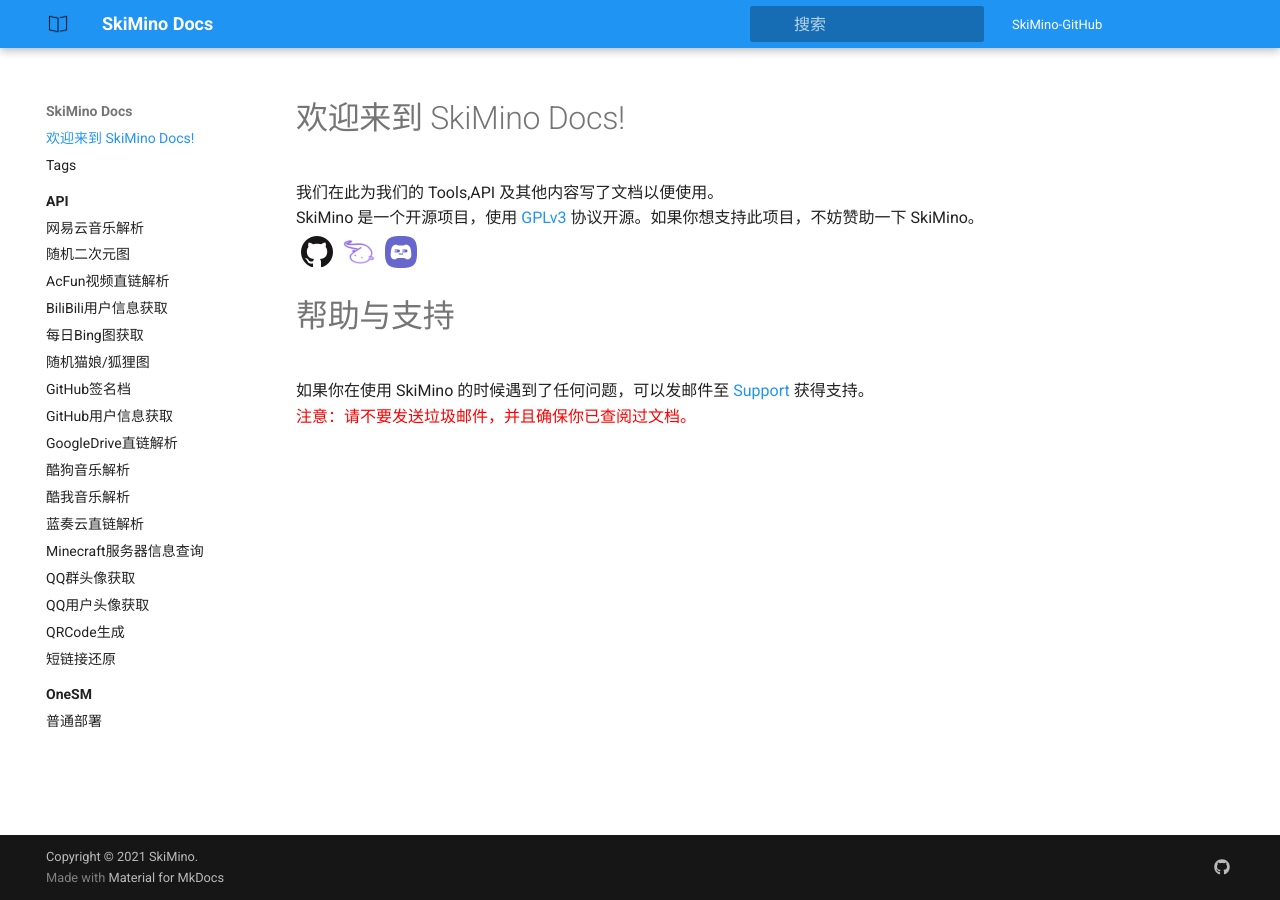
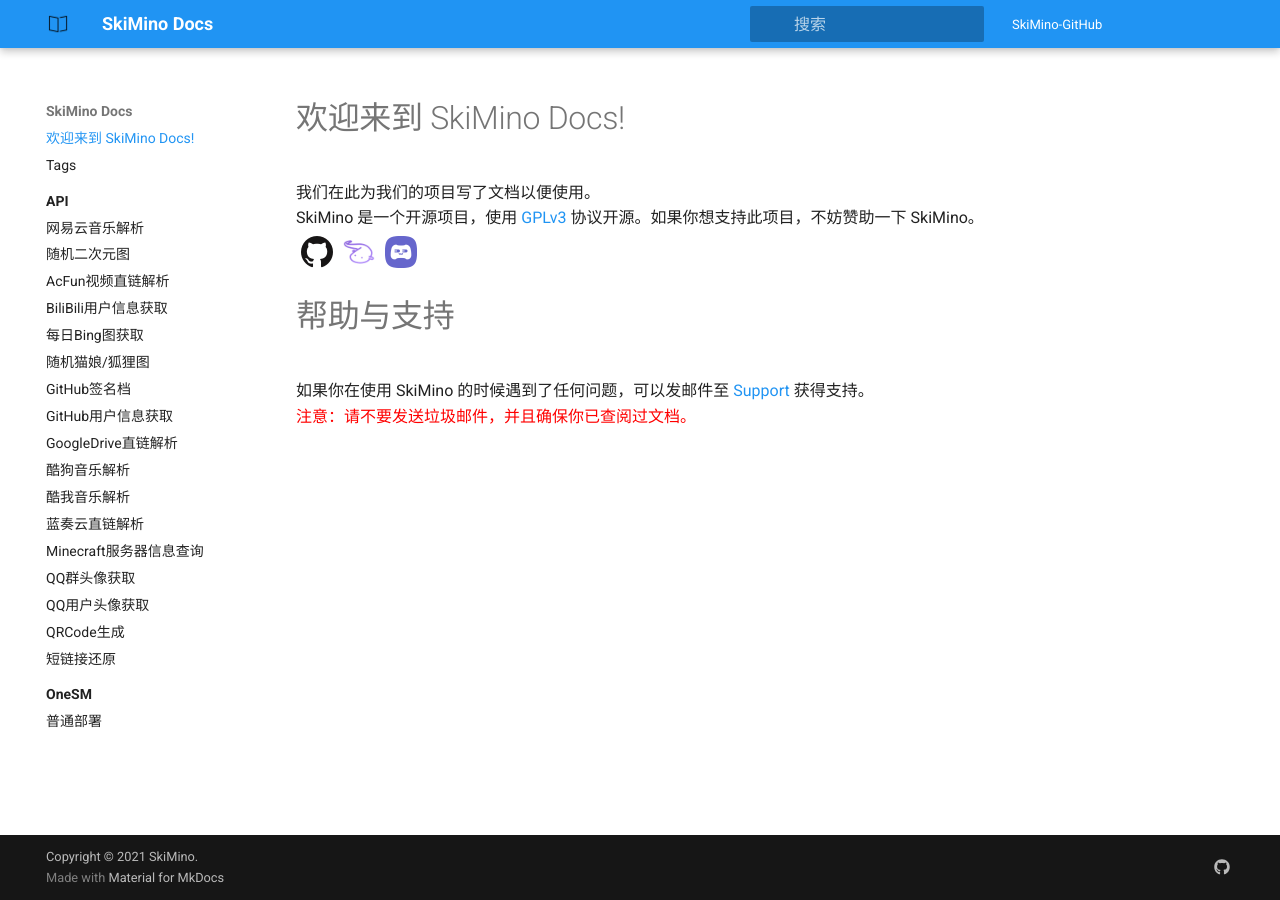
Before and after one commit to SkiMinoAPI/Docs, an MkDocs documentation site: the page built from docs/index.md, in a window 1280 px wide. Built offline with MkDocs 1.6.1 and Material for MkDocs 9.7.7, drawn with Linux system fonts in a browser that asks for light colours.

Commit message:
Update index.md

```diff
--- a/docs/index.md
+++ b/docs/index.md
@@ -1,5 +1,5 @@
 # 欢迎来到 SkiMino Docs!
-我们在此为我们的 Tools,API 及其他内容写了文档以便使用。
+我们在此为我们的项目写了文档以便使用。
 SkiMino 是一个开源项目，使用 [GPLv3](http://www.gnu.org/licenses/gpl-3.0.html) 协议开源。如果你想支持此项目，不妨赞助一下 SkiMino。
 <a href="https://github.com/XMSMApi/" target="_blank"><img style="height:32px;width:32px;margin:5px" src="/icons/github.ico" /></a><a href="https://afdian.net/@HuaHuo-CN" target="_blank"><img style="height:32px;width:32px;margin:5px" src="/icons/afdian.ico" /></a><a href="https://kaihei.co/Wyykam" target="_blank"><img style="height:32px;width:32px;margin:5px" src="/icons/kaiheila.ico" /></a>
 
```
